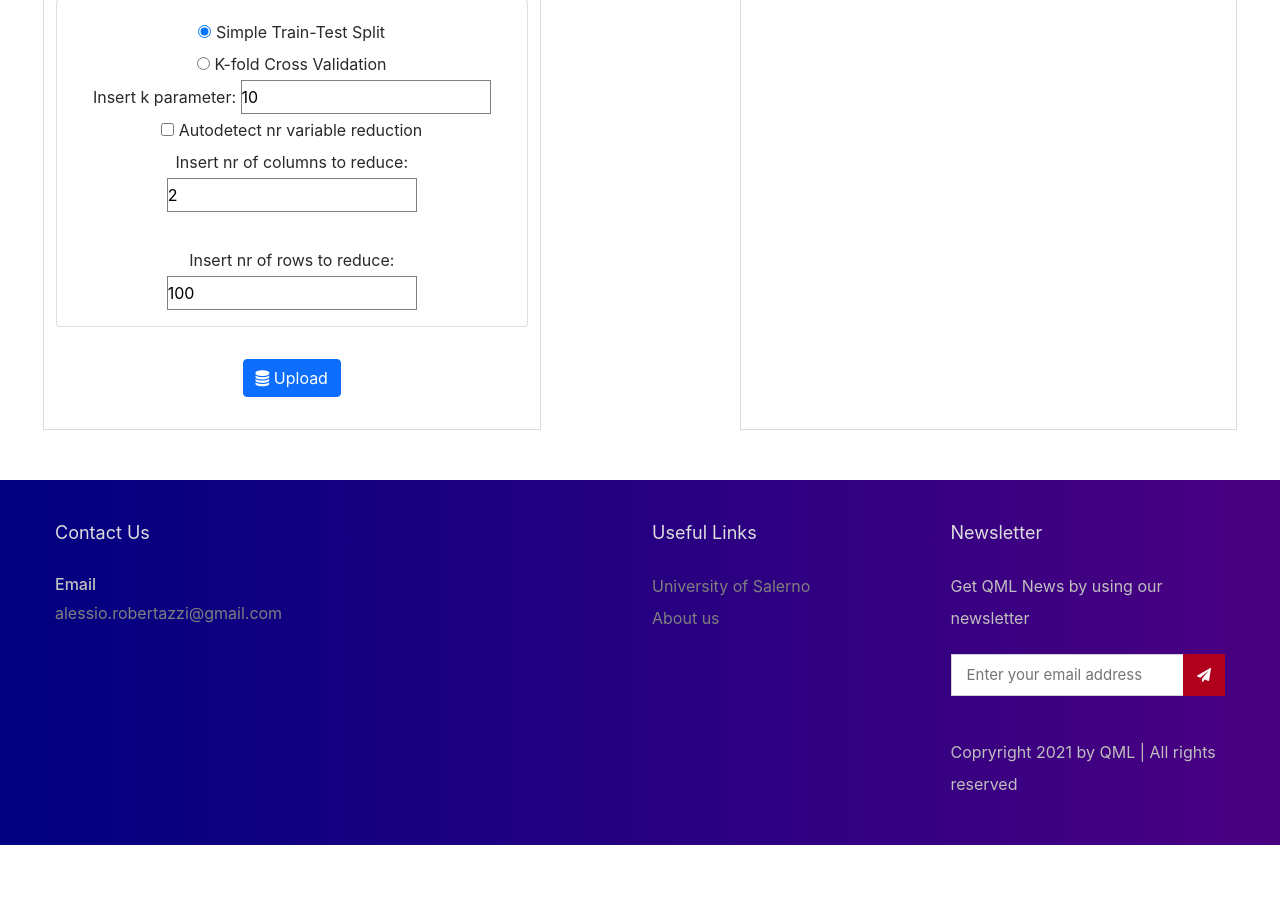
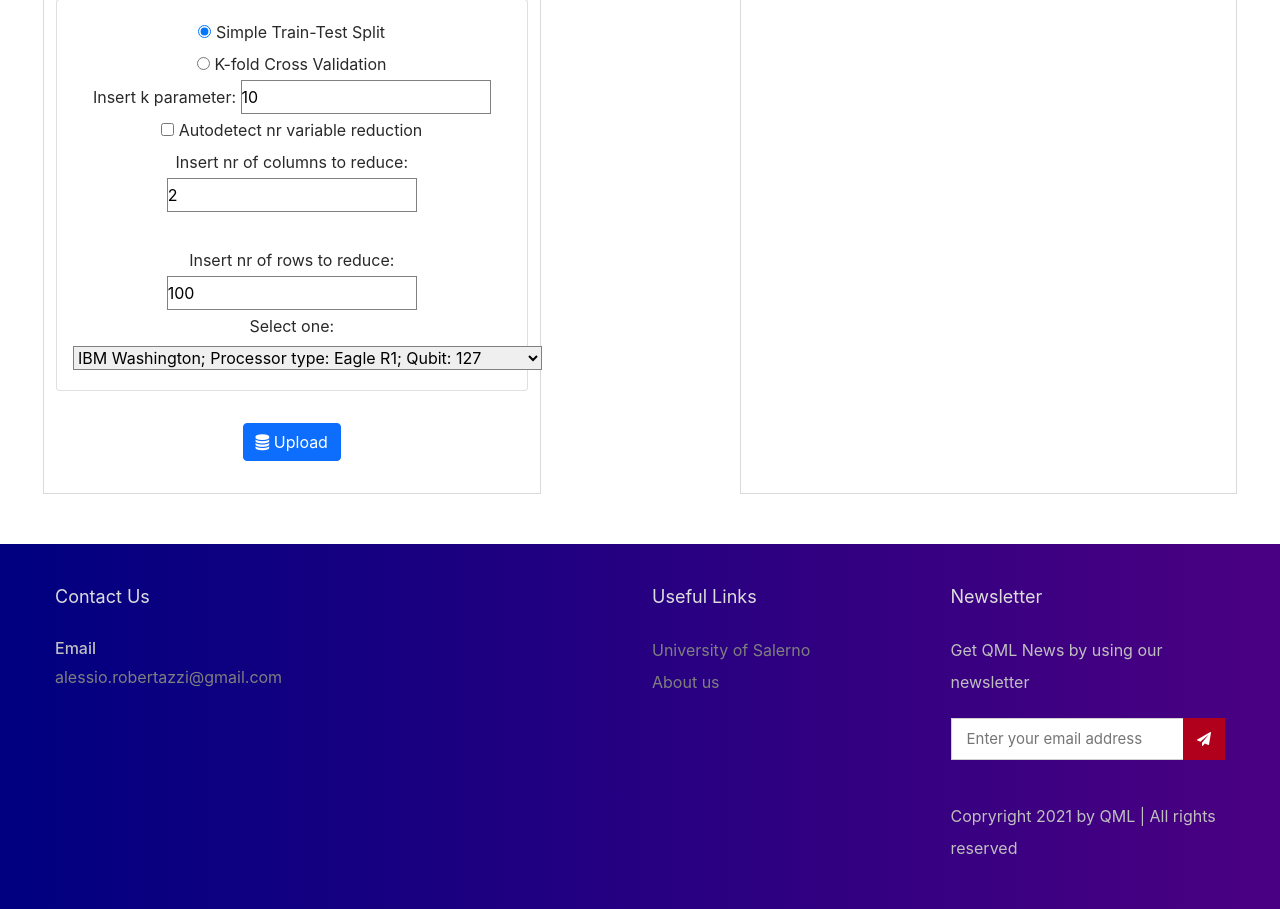
Before and after one commit to Robertales/QuantuMoonLight, a Flask app: page /formPage in a window 1280 px wide, after a click on "Advanced Options". Shown: the part 732-1641 px from the top of the page. Before the commit the page ends 1577 px from the top, so only its background shows below. Run offline with Flask 2, Linux system fonts and the light colour scheme; parts of the project's set-up code (start-up, migrations or seed data) failed here and were passed over; some libraries are stand-ins or nearby versions; some web fonts are replaced.

Commit message:
Quantum ML page updates; Added IBMQ select menu;

```diff
--- a/app/templates/formDataset.html
+++ b/app/templates/formDataset.html
@@ -174,12 +174,21 @@ h1:before {
                             </p>
                             <div class="collapse" id="collapseExample">
                                 <div class="card card-body">
-                                    <label><input type="radio" class="AdvancedOption" id="checkSimpleSplit" name="simpleSplit" value="simpleSplit" checked>   Simple Train-Test Split</label>
-                                    <label><input type="radio" class="AdvancedOption" id="checkKFold" name="kFold" value="kFold">  K-fold Cross Validation </label>
+                                    <label><input type="radio" class="AdvancedOption" id="checkSimpleSplit" name="Radio" value="simpleSplit" checked>   Simple Train-Test Split</label>
+                                    <label><input type="radio" class="AdvancedOption" id="checkKFold" name="Radio" value="kFold">  K-fold Cross Validation </label>
                                     <label>Insert k parameter:   <input type="number" max="10000" value="10" id="kFoldValue" name="kFoldValue" style="border: 0.1em solid grey"></label>
                                     <label><input type="checkbox" id="checkAutoDetectNR" name="autoDetect" value="autoDetect">  Autodetect nr variable reduction</label>
                                     <label>Insert nr of columns to reduce:   <input type="number" max="10000" value="2" id="nrColumns" name="nrColumns" style="border: 0.1em solid grey"></label><br>
                                     <label>Insert nr of rows to reduce:    <input type="number" max="10000" value="100" id="nrRows" name="nrRows" style="border: 0.1em solid grey"></label>
+                                    <label>Select one: <select name="backend" id="backend" style="border: 0.1em solid grey">
+                                                                <option value="backend">IBM Washington; Processor type: Eagle R1; Qubit: 127 </option>
+                                                                <option value="backend">IBMQ Brooklyn; Processor type: Hammingbird R1; Qubit: 65 </option>
+                                                                <option value="backend">IBMQ Kolkata; Processor type: Falcon r5.11; Qubit: 27 </option>
+                                                                <option value="backend">IBMQ Guadalupe; Processor type: Falcon r4P; Qubit: 16 </option>
+                                                                <option value="backend">IBMQ Perth; Processor type: Falcon r5.11H; Qubit: 7 </option>
+                                                                <option value="backend">IBMQ Manila; Processor type: Falcon r5.11L;	Qubit: 5 </option>
+                                                                <option value="backend">IBMQ Armonk; Processor type: Canary r1.2; Qubit: 1  </option>
+                                                        </select></label>
                                 </div>
                             </div>
                             <br>
```
